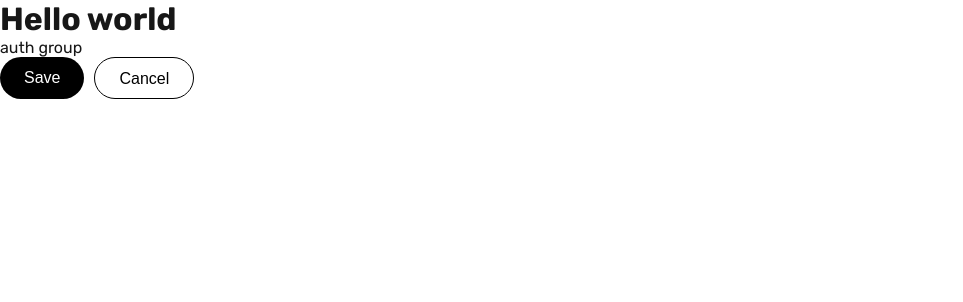
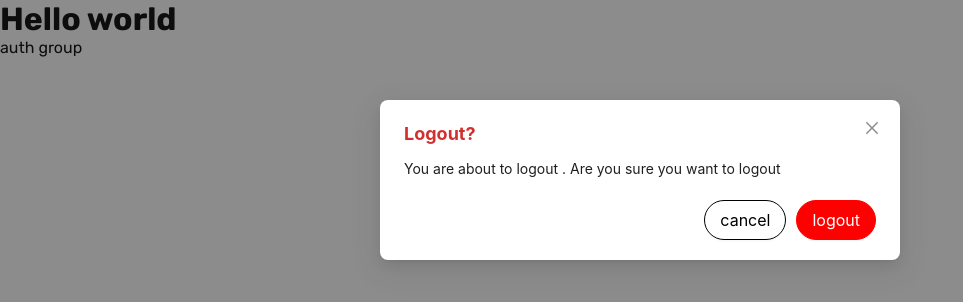
Before and after one commit to karthikkrishnakumar/workfriar_admin_frontend, a Next.js app: page / in a window 1280 px wide. Shown: the top 302 px of the page, without its empty margins (0-963 px from the left). Built offline with nearby package versions, Linux system fonts and the light colour scheme.

Commit message:
created admin logout modal ,with reusable component

```diff
--- a/package.json
+++ b/package.json
@@ -9,6 +9,7 @@
     "lint": "next lint"
   },
   "dependencies": {
+    "antd": "5.22.2",
     "next": "15.0.3",
     "react": "19.0.0-rc-66855b96-20241106",
     "react-dom": "19.0.0-rc-66855b96-20241106",
--- a/src/module/login/components/LoginForm/LoginForm.tsx
+++ b/src/module/login/components/LoginForm/LoginForm.tsx
@@ -1,13 +1,11 @@
-"use client";
-import Button from "@/themes/components/Button/Button";
 import styles from "./LoginForm.module.scss";
+import ModalComponent from "@/themes/components/Modal/Modal";
 
 const LoginForm = () => {
   return (
     <div className={styles.LoginForm}>
-      <div className={styles.buttons}>
-        <Button label="Save" theme="black" />
-        <Button label="Cancel" theme="white" />
+      <div>
+        <ModalComponent isVisible={true} title={"Logout?"} content={<div>You are about to logout . Are you sure you want to logout</div>} primaryButtonLabel={"cancel"} secondaryButtonLabel={"logout"}/>
       </div>
     </div>
   );
--- a/src/themes/components/Button/Button.module.scss
+++ b/src/themes/components/Button/Button.module.scss
@@ -1,7 +1,6 @@
 .button {
   font-size: 16px;
-    padding: 12px 24px;
-    height: 42px;
+  height: 40px;
   border: none;
   cursor: pointer;
   border-radius: 24px;
@@ -11,6 +10,7 @@
 .black {
   background-color: black;
   color: white;
+  border: 1px solid black;
 }
 
 .white {
@@ -18,9 +18,37 @@
   color: black;
   border: 1px solid black;
 }
+.red {
+  background-color: red;
+  color: white;
+  border: 1px solid red;
+}
 
-.flagged {
-    border: 2px dashed red; /* Styling for flagged buttons */
+.default {
+  background-color: gray; // Fallback theme
+  color: white;
+  border: 1px solid gray;
+}
+.black:hover {
+  background-color: white !important;
+  color: black !important;
+  border: 1px solid black !important;
+}
+
+.white:hover {
+  background-color: black !important;
+  color: white !important;
+  border: 1px solid black !important;
+}
+.default:hover {
+  background-color: white !important;
+  color: gray !important;
+  border: 1px solid gray !important;
+}
+.red:hover {
+  background-color: white !important;
+  color: red !important;
+  border: 1px solid red !important;
 }
 
 .button:hover {
--- a/src/themes/components/Button/Button.tsx
+++ b/src/themes/components/Button/Button.tsx
@@ -1,24 +1,40 @@
 import React from "react";
-import styles from "./Button.module.scss";
+import styles from "./Button.module.scss"; // SCSS module for styles
+import { Button } from "antd";
 
 interface ButtonProps {
   label: string;
-    theme?: "black" | "white";
+  theme?: "black" | "white" | "danger"; // Add more themes as needed
   onClick?: () => void;
-    flag?: boolean;
 }
 
-const Button: React.FC<ButtonProps> = ({ label, theme = "black", onClick, flag }) => {
+const ButtonComponent: React.FC<ButtonProps> = ({
+  label,
+  theme = "",
+  onClick,
+}) => {
+  // Determine class based on the theme prop
+  const getButtonClass = (theme: string) => {
+    switch (theme) {
+      case "danger":
+        return styles.red;
+      case "white":
+        return styles.white;
+      case "black":
+        return styles.black;
+      default:
+        return styles.default; // Fallback if theme doesn't match
+    }
+  };
+
   return (
-        <button
-            className={`${styles.button} ${theme === "black" ? styles.black : styles.white} ${
-                flag ? styles.flagged : ""
-            }`}
+    <Button
+      className={`${styles.button} ${getButtonClass(theme)}`}
       onClick={onClick}
     >
       {label}
-        </button>
+    </Button>
   );
 };
 
-export default Button;
+export default ButtonComponent;
--- /dev/null
+++ b/src/themes/components/Modal/Modal.module.scss
@@ -0,0 +1,25 @@
+.title {
+    font-size: 18px;
+    font-weight: bold;
+    margin-bottom: 10px;
+  }
+
+  .normalTitle {
+    color: #000; /* Black for normal theme */
+  }
+
+  .dangerTitle {
+    color: #d32f2f; /* Red for danger theme */
+  }
+
+  .primaryTitle {
+    color: #1976d2; /* Blue for primary theme */
+  }
+
+
+.buttonsContainer {
+    display: flex;
+    justify-content: flex-end;
+    gap: 10px;
+    margin-top: 20px; /* Add spacing above buttons */
+  }
--- /dev/null
+++ b/src/themes/components/Modal/Modal.tsx
@@ -0,0 +1,75 @@
+import { Modal } from "antd";
+import ButtonComponent from "../Button/Button";
+import { ReactNode } from "react";
+import styles from "./Modal.module.scss";
+
+interface ModalProps {
+  isVisible: boolean;
+  title: string;
+  content?: ReactNode;
+  primaryButtonLabel: string;
+  secondaryButtonLabel: string;
+  theme?: "normal" | "danger" | "primary"; // Define themes
+  onPrimaryClick?: () => void;
+  onSecondaryClick?: () => void;
+  onClose?: () => void;
+}
+
+const ModalComponent: React.FC<ModalProps> = ({
+  isVisible,
+  title,
+  content,
+  primaryButtonLabel,
+  secondaryButtonLabel,
+  theme = "danger", // Default theme is "normal"
+  onPrimaryClick,
+  onSecondaryClick,
+  onClose,
+}) => {
+  const themeStyles = {
+    normal: {
+      primaryButtonTheme: "white",
+      secondaryButtonTheme: "black",
+      titleClass: styles.normalTitle,
+    },
+    danger: {
+      primaryButtonTheme: "white",
+      secondaryButtonTheme: "danger",
+      titleClass: styles.dangerTitle,
+    },
+    primary: {
+      primaryButtonTheme: "white",
+      secondaryButtonTheme: "blue",
+      titleClass: styles.primaryTitle,
+    },
+  };
+
+  const currentTheme = themeStyles[theme];
+
+  return (
+    <Modal open={isVisible} footer={null} onCancel={onClose}>
+      <div className={`${styles.title} ${currentTheme.titleClass}`}>
+        {title}
+      </div>
+      {content}
+      <div className={styles.buttonsContainer}>
+        <ButtonComponent
+          label={primaryButtonLabel}
+          theme={
+            currentTheme.primaryButtonTheme as "black" | "white" | "danger"
+          }
+          onClick={onPrimaryClick}
+        />
+        <ButtonComponent
+          label={secondaryButtonLabel}
+          theme={
+            currentTheme.secondaryButtonTheme as "black" | "white" | "danger"
+          }
+          onClick={onSecondaryClick}
+        />
+      </div>
+    </Modal>
+  );
+};
+
+export default ModalComponent;
```
Also changed, not shown: 1 other file (tests, documents, lock files or other folders). Lines whose indentation alone changed are shown as unchanged.
